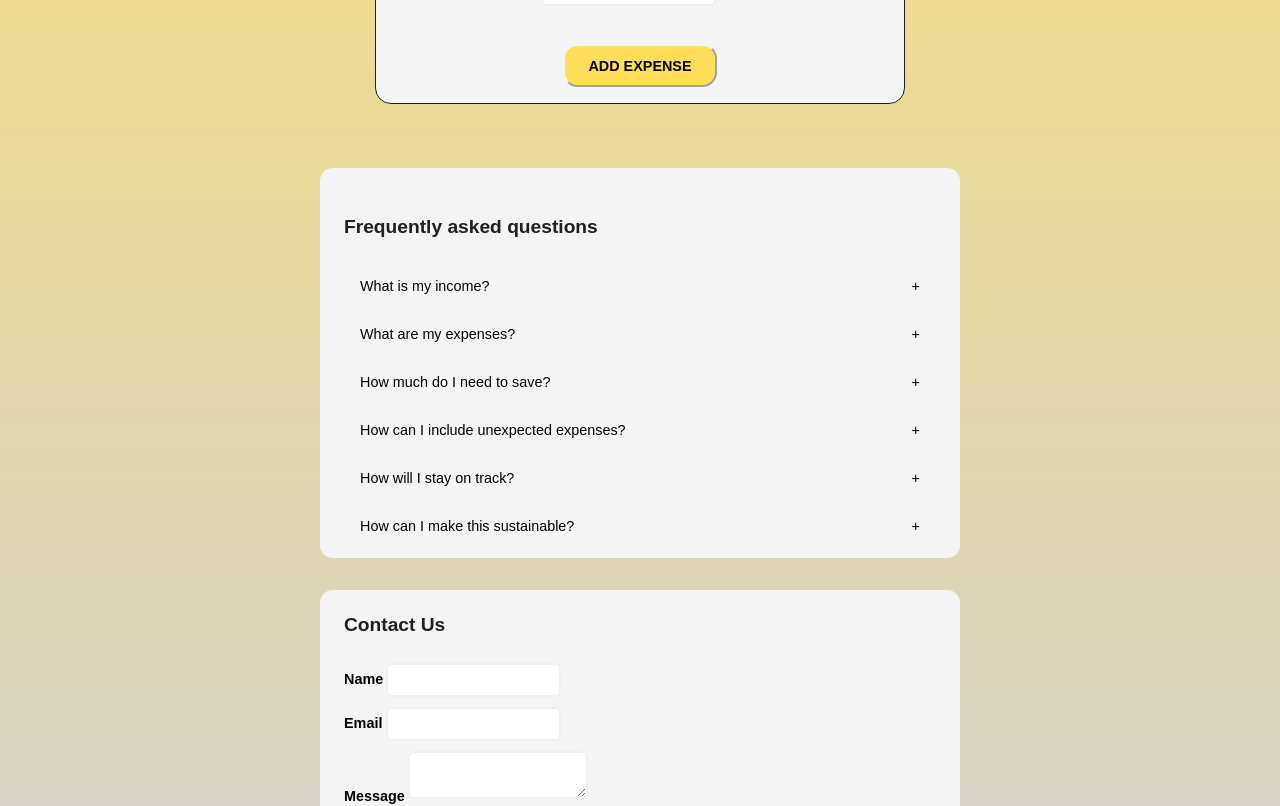
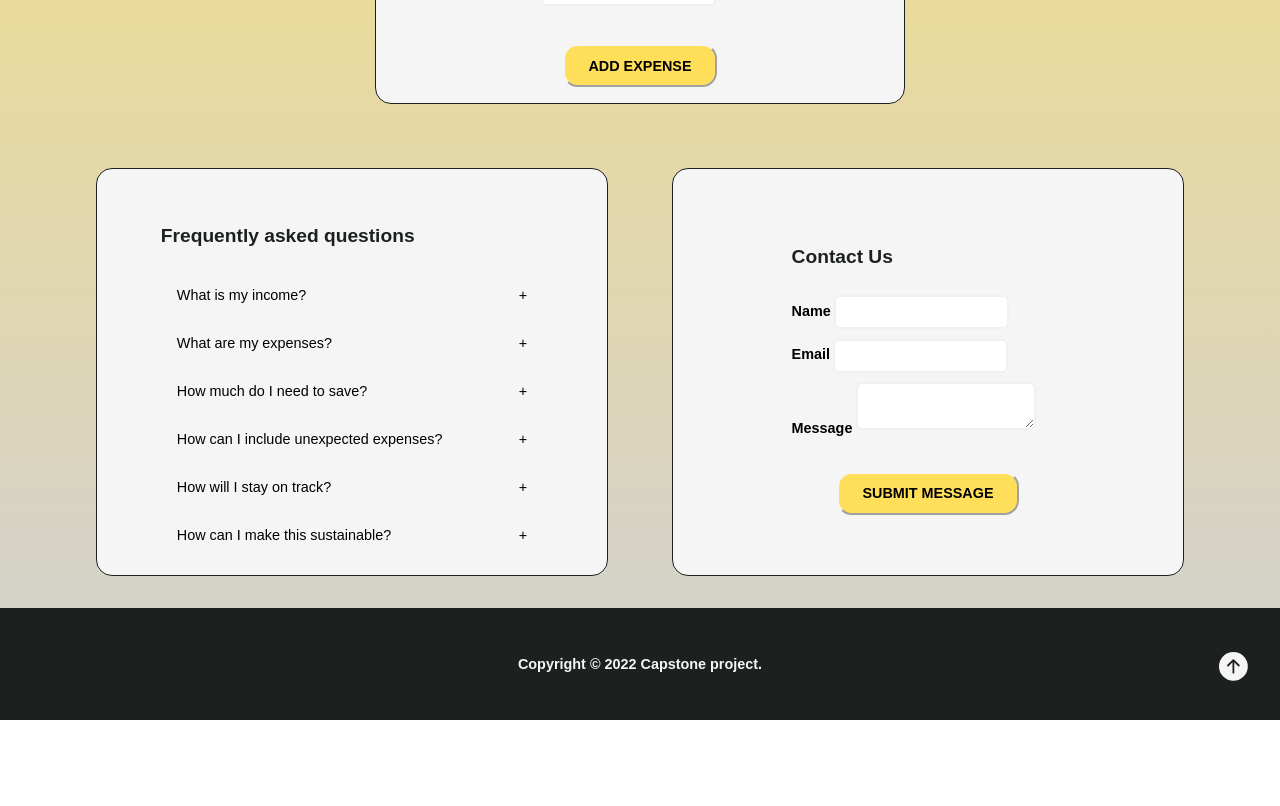
Before and after one commit to Tesfaye-Eshetie/expense-tracker, a React (Vite) app: page / in a window 1280 px wide. Shown: the part 620-1426 px from the top of the page. After the commit the page ends 1340 px from the top, so only its background shows below. Built offline with nearby package versions, Linux system fonts and the light colour scheme.

Commit message:
updated the layout

```diff
--- a/src/App.css
+++ b/src/App.css
@@ -111,7 +111,6 @@ body {
   overflow-y: auto;
   align-items: flex-start;
 }
-
 .container {
   display: flex;
   flex-direction: column;
@@ -140,11 +139,8 @@ fieldset,
   gap: 0.2rem;
   border: none;
 }
-
 legend,
-.card__title,
-.accordion__title,
-.contact__title {
+.card__title {
   font-size: 1.2rem;
   font-weight: var(--fw-black);
   color: var(--clr-dark);
@@ -212,16 +208,9 @@ select > option {
   background-color: var(--clr-dark);
   color: var(--clr-light);
 }
-
-.accordion,
-.contact {
-  max-width: 40rem;
-  margin: 2rem auto;
-  padding: 0.5rem 1.5rem;
-  background-color: var(--clr-light);
-  border-radius: 0.8rem;
+.accordion {
+  min-width: 80%;
 }
-
 .accordion__question {
   display: flex;
   flex-direction: row;
@@ -276,7 +265,7 @@ select > option {
   color: var(--clr-light);
 }
 
-@media (min-width: 768px) {
+@media (min-width: 992px) {
   .navbar {
     padding: 0.5rem 5rem;
   }
--- a/src/App.jsx
+++ b/src/App.jsx
@@ -23,8 +23,10 @@ function App() {
         <ExpenseForm />
         <FetchExpense />
       </section>
-      <DisplayFAQs />
-      <ContactForm />
+      <section className="container" id="contact">
+        <DisplayFAQs />
+        <ContactForm />
+      </section>
       <Footer />
     </>
   );
--- a/src/components/ContactForm.jsx
+++ b/src/components/ContactForm.jsx
@@ -77,11 +77,11 @@ const ContactForm = () => {
     }
   };
   return message ? (
-    <div className="contact">
-      <h3 className="contact__title">{message}</h3>
+    <div className="card">
+      <h3 className="card__title">{message}</h3>
     </div>
   ) : (
-    <form action="/" id="contact" className="contact" onSubmit={handleSubmit}>
+    <form action="/" className="form" onSubmit={handleSubmit}>
       <fieldset>
         <legend>Contact Us</legend>
         <div className="input-control">
--- a/src/components/DisplayFAQs.jsx
+++ b/src/components/DisplayFAQs.jsx
@@ -3,11 +3,13 @@ import FAQs from "../data/FAQs.json";
 
 export default function DisplayFAQs() {
   return (
-    <div className="accordion" id="faq">
-      <h3 className="accordion__title">Frequently asked questions</h3>
-      {FAQs.map((FAQ) => (
-        <Accordion key={FAQ.id} Question={FAQ.Question} Answer={FAQ.Answer} />
-      ))}
+    <div className="card">
+      <div className="accordion">
+        <h3 className="card__title">Frequently asked questions</h3>
+        {FAQs.map((FAQ) => (
+          <Accordion key={FAQ.id} Question={FAQ.Question} Answer={FAQ.Answer} />
+        ))}
+      </div>
     </div>
   );
 }
--- a/src/components/Header.jsx
+++ b/src/components/Header.jsx
@@ -35,11 +35,6 @@ export default function Header() {
             Contact
           </a>
         </li>
-        <li className="navbar__list">
-          <a href="#faq" className="navbar__link">
-            FAQs
-          </a>
-        </li>
       </ul>
     </nav>
   );
```
